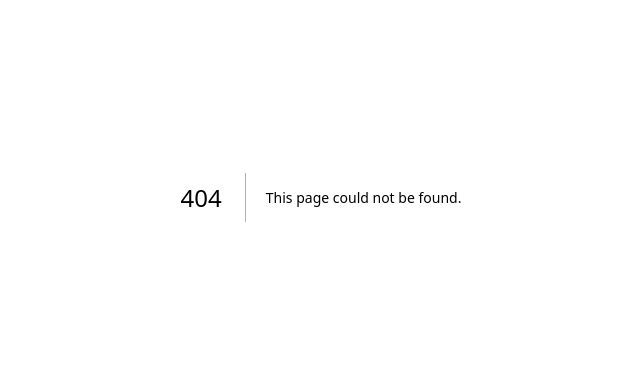
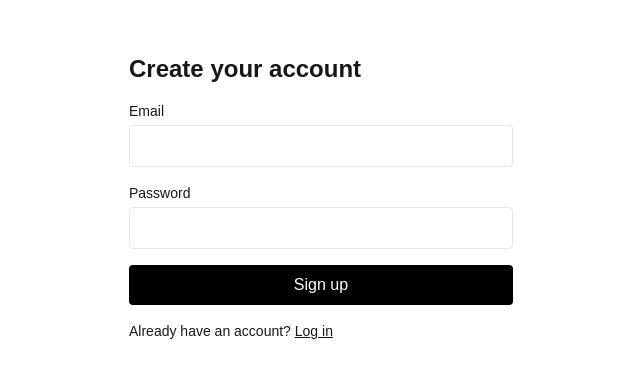
Before and after one commit to Shrysxs/wemakedevs, a Next.js app: page /signup in a window 1280 px wide. Before the commit this address had no page. Shown: the part 203-580 px from the top of the page, without its empty margins (319-959 px from the left). Built offline with nearby package versions, Linux system fonts and the light colour scheme; no server answers.

Commit message:
Auth + Signup Flow (User Table)

```diff
--- /dev/null
+++ b/app/api/auth/callback/route.ts
@@ -0,0 +1,40 @@
+import { NextRequest, NextResponse } from 'next/server';
+import { supabaseAdmin } from '@/lib/supabaseAdmin';
+
+export async function POST(req: NextRequest) {
+  try {
+    const { userId, email } = await req.json() as { userId?: string; email?: string };
+
+    if (!userId || !email) {
+      return NextResponse.json({ success: false, error: 'Missing userId or email' }, { status: 400 });
+    }
+
+    // Upsert into users table with defaults
+    const { error } = await supabaseAdmin
+      .from('users')
+      .upsert(
+        {
+          id: userId,
+          email,
+          goal: null,
+          skill: null,
+          inspiration: null,
+          distraction: null
+        },
+        { onConflict: 'id' }
+      );
+
+    if (error) {
+      console.error('Supabase upsert user error:', error);
+      return NextResponse.json(
+        { success: false, error: 'Failed to upsert user profile', details: error.message },
+        { status: 500 }
+      );
+    }
+
+    return NextResponse.json({ success: true, data: { id: userId, email } });
+  } catch (err: any) {
+    console.error('Error in /api/auth/callback:', err);
+    return NextResponse.json({ success: false, error: 'Internal server error', details: err?.message }, { status: 500 });
+  }
+}
--- /dev/null
+++ b/app/login/page.tsx
@@ -0,0 +1,68 @@
+"use client";
+
+import { FormEvent, useState } from 'react';
+import { useRouter } from 'next/navigation';
+import { supabase } from '@/lib/supabase';
+
+export default function LoginPage() {
+  const router = useRouter();
+  const [email, setEmail] = useState('');
+  const [password, setPassword] = useState('');
+  const [loading, setLoading] = useState(false);
+  const [error, setError] = useState<string | null>(null);
+
+  const onSubmit = async (e: FormEvent) => {
+    e.preventDefault();
+    setError(null);
+    setLoading(true);
+    try {
+      const { error } = await supabase.auth.signInWithPassword({ email, password });
+      if (error) throw error;
+      router.replace('/dashboard');
+    } catch (err: any) {
+      setError(err?.message || 'Failed to log in');
+    } finally {
+      setLoading(false);
+    }
+  };
+
+  return (
+    <div className="min-h-screen flex items-center justify-center p-6">
+      <form onSubmit={onSubmit} className="w-full max-w-sm space-y-4">
+        <h1 className="text-2xl font-semibold">Log in</h1>
+        {error && <p className="text-red-600 text-sm">{error}</p>}
+        <div className="space-y-1">
+          <label className="block text-sm">Email</label>
+          <input
+            type="email"
+            className="w-full border rounded px-3 py-2"
+            value={email}
+            onChange={(e) => setEmail(e.target.value)}
+            required
+          />
+        </div>
+        <div className="space-y-1">
+          <label className="block text-sm">Password</label>
+          <input
+            type="password"
+            className="w-full border rounded px-3 py-2"
+            value={password}
+            onChange={(e) => setPassword(e.target.value)}
+            minLength={6}
+            required
+          />
+        </div>
+        <button
+          type="submit"
+          className="w-full bg-black text-white rounded py-2 disabled:opacity-50"
+          disabled={loading}
+        >
+          {loading ? 'Signing in...' : 'Log in'}
+        </button>
+        <p className="text-sm">
+          No account? <a className="underline" href="/signup">Create one</a>
+        </p>
+      </form>
+    </div>
+  );
+}
--- /dev/null
+++ b/app/signup/page.tsx
@@ -0,0 +1,79 @@
+"use client";
+
+import { FormEvent, useState } from 'react';
+import { useRouter } from 'next/navigation';
+import { supabase } from '@/lib/supabase';
+
+export default function SignupPage() {
+  const router = useRouter();
+  const [email, setEmail] = useState('');
+  const [password, setPassword] = useState('');
+  const [loading, setLoading] = useState(false);
+  const [error, setError] = useState<string | null>(null);
+
+  const onSubmit = async (e: FormEvent) => {
+    e.preventDefault();
+    setError(null);
+    setLoading(true);
+    try {
+      const { data, error } = await supabase.auth.signUp({ email, password });
+      if (error) throw error;
+
+      const user = data.user;
+      if (user) {
+        // Call server to ensure profile row exists
+        await fetch('/api/auth/callback', {
+          method: 'POST',
+          headers: { 'Content-Type': 'application/json' },
+          body: JSON.stringify({ userId: user.id, email: user.email }),
+        }).catch(() => {});
+      }
+
+      router.replace('/onboarding');
+    } catch (err: any) {
+      setError(err?.message || 'Failed to sign up');
+    } finally {
+      setLoading(false);
+    }
+  };
+
+  return (
+    <div className="min-h-screen flex items-center justify-center p-6">
+      <form onSubmit={onSubmit} className="w-full max-w-sm space-y-4">
+        <h1 className="text-2xl font-semibold">Create your account</h1>
+        {error && <p className="text-red-600 text-sm">{error}</p>}
+        <div className="space-y-1">
+          <label className="block text-sm">Email</label>
+          <input
+            type="email"
+            className="w-full border rounded px-3 py-2"
+            value={email}
+            onChange={(e) => setEmail(e.target.value)}
+            required
+          />
+        </div>
+        <div className="space-y-1">
+          <label className="block text-sm">Password</label>
+          <input
+            type="password"
+            className="w-full border rounded px-3 py-2"
+            value={password}
+            onChange={(e) => setPassword(e.target.value)}
+            minLength={6}
+            required
+          />
+        </div>
+        <button
+          type="submit"
+          className="w-full bg-black text-white rounded py-2 disabled:opacity-50"
+          disabled={loading}
+        >
+          {loading ? 'Creating...' : 'Sign up'}
+        </button>
+        <p className="text-sm">
+          Already have an account? <a className="underline" href="/login">Log in</a>
+        </p>
+      </form>
+    </div>
+  );
+}
```
